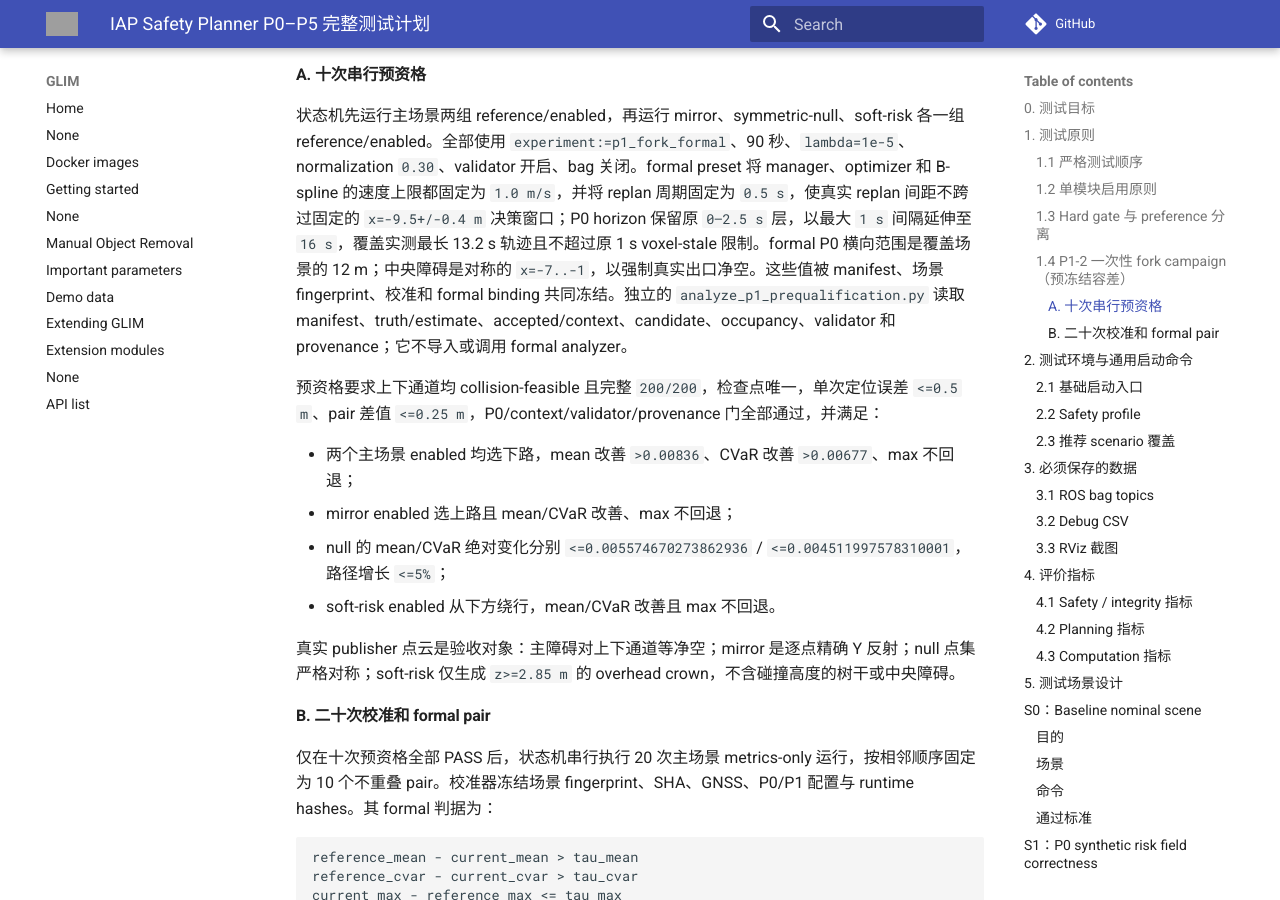
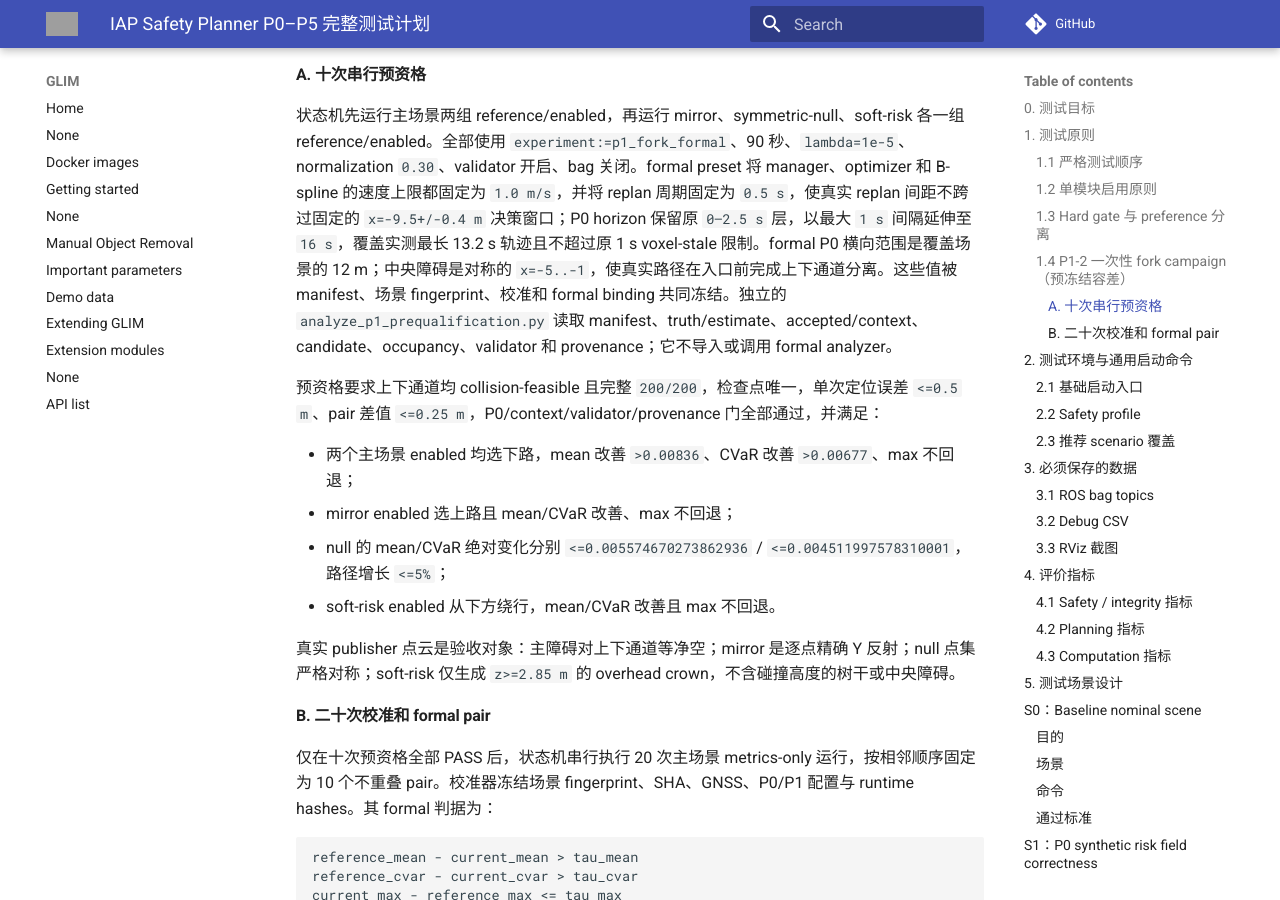
Before and after one commit to Printeger/iap, an MkDocs documentation site: the page built from docs/dev_planner/safety_planner_test_plan.md, in a window 1280 px wide and 900 px high, scrolled down 2268 px. Built offline with MkDocs 1.6.1 and Material for MkDocs 9.7.7, drawn with Linux system fonts in a browser that asks for light colours; nearby versions of some CDN libraries; comment, search, counter and statistics services are not loaded; grey boxes are pictures that could not be loaded.

Commit message:
fix: provide symmetric P1-2 entry clearance (IAP-RQ-320 IAP-RQ-400 IAP-RQ-410 IAP-RQ-422)

```diff
--- a/docs/dev_planner/safety_planner_test_plan.md
+++ b/docs/dev_planner/safety_planner_test_plan.md
@@ -83,7 +83,7 @@ python3 scripts/dev_planner/run_p1_2_campaign.py \
 
 #### A. 十次串行预资格
 
-状态机先运行主场景两组 reference/enabled，再运行 mirror、symmetric-null、soft-risk 各一组 reference/enabled。全部使用 `experiment:=p1_fork_formal`、90 秒、`lambda=1e-5`、normalization `0.30`、validator 开启、bag 关闭。formal preset 将 manager、optimizer 和 B-spline 的速度上限都固定为 `1.0 m/s`，并将 replan 周期固定为 `0.5 s`，使真实 replan 间距不跨过固定的 `x=-9.5+/-0.4 m` 决策窗口；P0 horizon 保留原 `0–2.5 s` 层，以最大 `1 s` 间隔延伸至 `16 s`，覆盖实测最长 13.2 s 轨迹且不超过原 1 s voxel-stale 限制。formal P0 横向范围是覆盖场景的 12 m；中央障碍是对称的 `x=-7..-1`，以强制真实出口净空。这些值被 manifest、场景 fingerprint、校准和 formal binding 共同冻结。独立的 `analyze_p1_prequalification.py` 读取 manifest、truth/estimate、accepted/context、candidate、occupancy、validator 和 provenance；它不导入或调用 formal analyzer。
+状态机先运行主场景两组 reference/enabled，再运行 mirror、symmetric-null、soft-risk 各一组 reference/enabled。全部使用 `experiment:=p1_fork_formal`、90 秒、`lambda=1e-5`、normalization `0.30`、validator 开启、bag 关闭。formal preset 将 manager、optimizer 和 B-spline 的速度上限都固定为 `1.0 m/s`，并将 replan 周期固定为 `0.5 s`，使真实 replan 间距不跨过固定的 `x=-9.5+/-0.4 m` 决策窗口；P0 horizon 保留原 `0–2.5 s` 层，以最大 `1 s` 间隔延伸至 `16 s`，覆盖实测最长 13.2 s 轨迹且不超过原 1 s voxel-stale 限制。formal P0 横向范围是覆盖场景的 12 m；中央障碍是对称的 `x=-5..-1`，使真实路径在入口前完成上下通道分离。这些值被 manifest、场景 fingerprint、校准和 formal binding 共同冻结。独立的 `analyze_p1_prequalification.py` 读取 manifest、truth/estimate、accepted/context、candidate、occupancy、validator 和 provenance；它不导入或调用 formal analyzer。
 
 预资格要求上下通道均 collision-feasible 且完整 `200/200`，检查点唯一，单次定位误差 `<=0.5 m`、pair 差值 `<=0.25 m`，P0/context/validator/provenance 门全部通过，并满足：
 
```
Also changed, not shown: docs/CHANGES.md (+1 -0 lines), docs/TRACEABILITY.md (+1 -0 lines), 3 other files.
